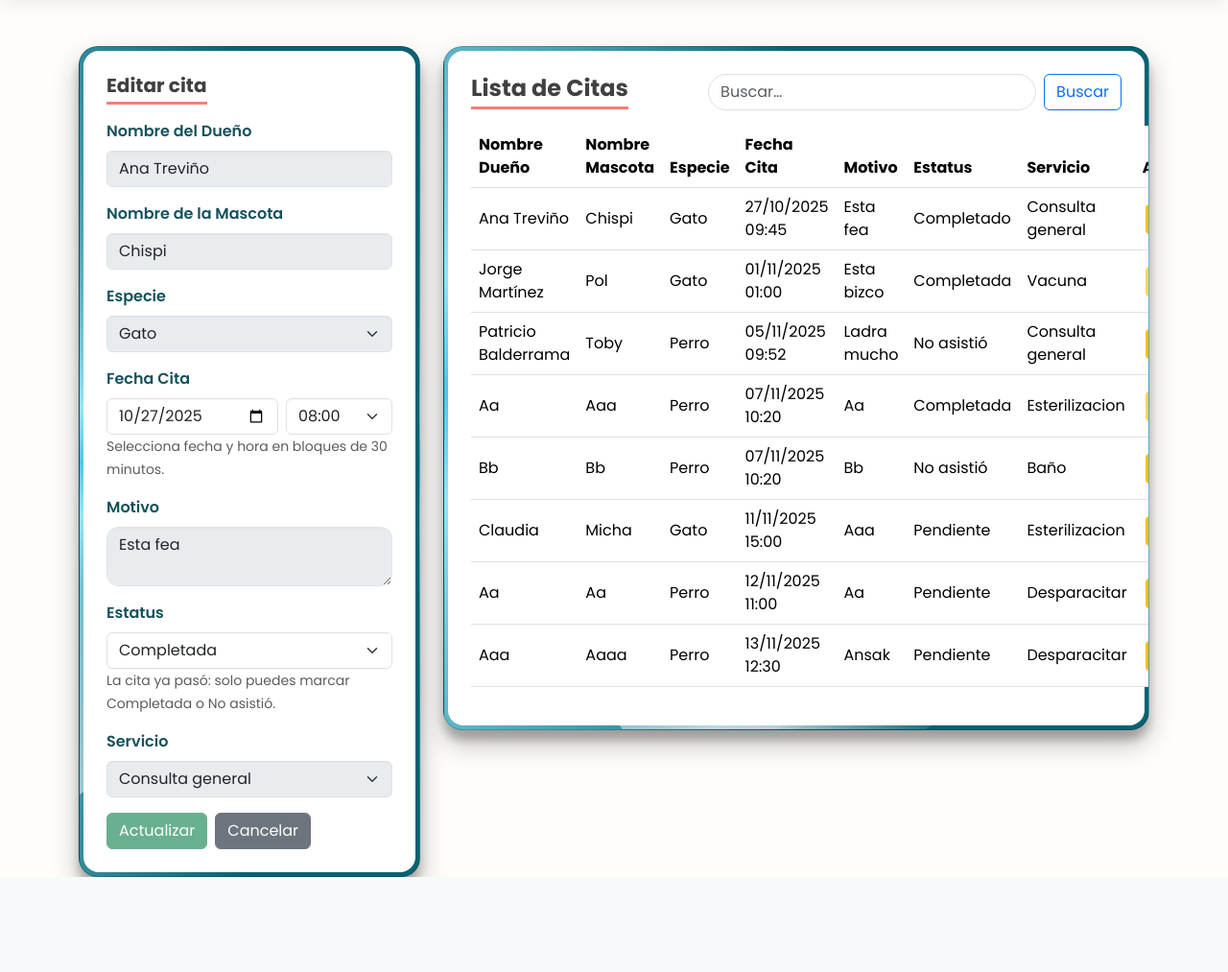
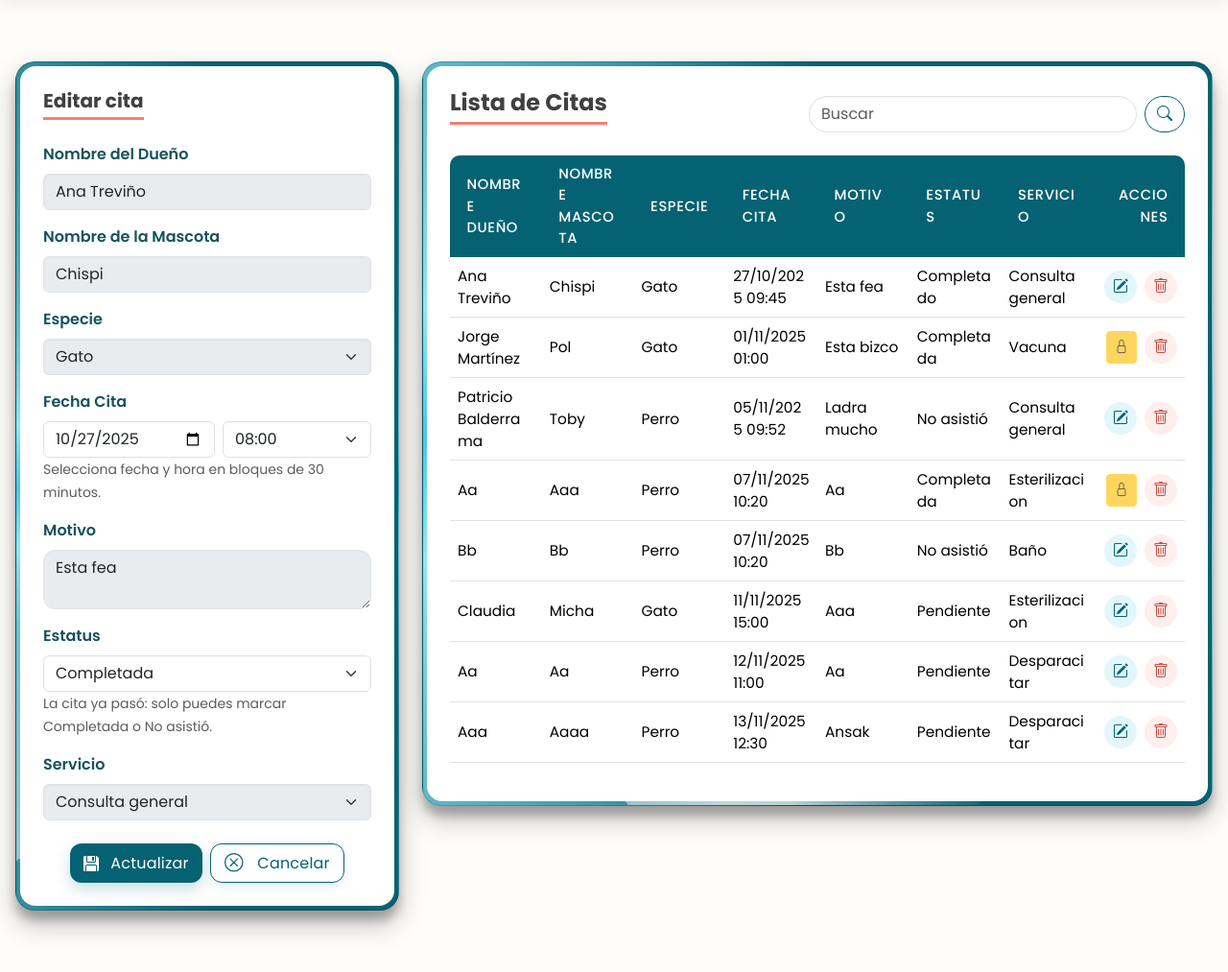
Before and after one commit to anagatuna/PIA_Eq1, a Django app: page /citas/6/ in a window 1280 px wide. Shown: the part 87-1100 px from the top of the page at 96% size. Before the commit the page ends 1001 px from the top, so only its background shows below. Run offline with Django 5.2, Linux system fonts and the light colour scheme; a user stored in the database is signed in; data comes from the database, SQL or seed files in the repository; both versions use the stored data as it was after the commit.

Commit message:
citas maso

```diff
--- a/veterinaria/app/static/css/panel.css
+++ b/veterinaria/app/static/css/panel.css
@@ -553,6 +553,8 @@ a.btn-clean {
   margin-bottom: 0;
   border-collapse: separate;
   border-spacing: 0;
+  table-layout: fixed;
+  width: 100%;
 }
 
 .thead {
@@ -662,6 +664,12 @@ a.btn-clean {
   color: #6c7a86 !important;
 }
 
+/* Esto está en tu CSS */
+.tabla-servicios .col-desc {
+  max-width: 520px;
+  overflow-wrap: anywhere;
+}
+
 /* Encabezado pegajoso en móvil para tablas largas */
 @media (max-width: 992px) {
   .table-responsive {
--- a/veterinaria/app/templates/citas.html
+++ b/veterinaria/app/templates/citas.html
@@ -12,13 +12,13 @@
     <body>
         {% include 'navbar-panel.html' %}
 
-    <main class="container mt-5">
+        <main class="container-fluid mt-5 mb-5 p-3">
             <div class="row g-4">
                 <!-- Columna izquierda: Formulario crear/editar -->
                 <div class="col-12 col-lg-4">
                     <div class="card glass-card">
                         <div class="card-body">
-                        <h5 class="card-title mb-3">
+                            <h5 class="card-title mb-4">
                                 {% if editando %}Editar cita{% else %}Crear cita{% endif %}
                             </h5>
 
@@ -131,14 +131,50 @@
                                     </select>
                                 </div>
 
-                            <div class="d-flex gap-2">
-                                <button type="submit" class="btn btn-success" {% if bloqueada_total or solo_estatus %}disabled{% endif %}>
-                                    {% if editando %}Actualizar{% else %}Guardar{% endif %}
+                                <div class="d-flex gap-2 justify-content-center mt-4">
+                                    <button type="submit" class="btn-save" {% if bloqueada_total or solo_estatus %}disabled{% endif %}>
+                                        <div class="svg-wrapper-1">
+                                            <div class="svg-wrapper">
+                                                <svg xmlns="http://www.w3.org/2000/svg" width="16" height="16"
+                                                    fill="currentColor" class="bi bi-floppy-fill" viewBox="0 0 16 16">
+                                                    <path
+                                                        d="M0 1.5A1.5 1.5 0 0 1 1.5 0H3v5.5A1.5 1.5 0 0 0 4.5 7h7A1.5 1.5 0 0 0 13 5.5V0h.086a1.5 1.5 0 0 1 1.06.44l1.415 1.414A1.5 1.5 0 0 1 16 2.914V14.5a1.5 1.5 0 0 1-1.5 1.5H14v-5.5A1.5 1.5 0 0 0 12.5 9h-9A1.5 1.5 0 0 0 2 10.5V16h-.5A1.5 1.5 0 0 1 0 14.5z" />
+                                                    <path
+                                                        d="M3 16h10v-5.5a.5.5 0 0 0-.5-.5h-9a.5.5 0 0 0-.5.5zm9-16H4v5.5a.5.5 0 0 0 .5.5h7a.5.5 0 0 0 .5-.5zM9 1h2v4H9z" />
+                                                </svg>
+                                            </div>
+                                        </div>
+                                        <span>{% if editando %}Actualizar{% else %}Guardar{% endif %}</span>
                                     </button>
                                     {% if editando %}
-                                <a href="{% url 'citas' %}" class="btn btn-secondary">Cancelar</a>
+                                    <a href="{% url 'citas' %}" class="btn-clean"><div class="svg-wrapper-1">
+                                            <div class="svg-wrapper">
+                                                <svg xmlns="http://www.w3.org/2000/svg" width="22" height="22"
+                                                    fill="currentColor" class="bi bi-x-circle" viewBox="0 0 18 18">
+                                                    <path
+                                                        d="M8 15A7 7 0 1 1 8 1a7 7 0 0 1 0 14m0 1A8 8 0 1 0 8 0a8 8 0 0 0 0 16" />
+                                                    <path
+                                                        d="M4.646 4.646a.5.5 0 0 1 .708 0L8 7.293l2.646-2.647a.5.5 0 0 1 .708.708L8.707 8l2.647 2.646a.5.5 0 0 1-.708.708L8 8.707l-2.646 2.647a.5.5 0 0 1-.708-.708L7.293 8 4.646 5.354a.5.5 0 0 1 0-.708" />
+                                                </svg>
+                                            </div>
+                                        </div>
+                                        <span>Cancelar</span>
+                                    </a>
                                     {% else %}
-                                <button type="reset" class="btn btn-outline-secondary">Limpiar</button>
+                                    <button type="reset" class="btn-clean" aria-label="Limpiar" id="btn-limpiar">
+                                        <div class="svg-wrapper-1">
+                                            <div class="svg-wrapper">
+                                                <!-- borrador -->
+                                                <svg xmlns="http://www.w3.org/2000/svg" viewBox="0 0 24 24" width="22"
+                                                    height="22" class="icon">
+                                                    <path
+                                                        d="M3.6 14.8l6.9-6.9a2 2 0 0 1 2.8 0l3.7 3.7a2 2 0 0 1 0 2.8l-4.9 4.9a2 2 0 0 1-1.4.6H6.4a2 2 0 0 1-1.4-.6l-1.4-1.4a2 2 0 0 1 0-2.8z" />
+                                                    <path d="M14.2 4.8l2-2 3.9 3.9-2 2z" />
+                                                </svg>
+                                            </div>
+                                        </div>
+                                        <span>Limpiar</span>
+                                    </button>
                                     {% endif %}
                                 </div>
                             </form>
@@ -151,15 +187,16 @@
                     <div class="card glass-card">
                         <div class="card-body">
                             <div class="d-flex justify-content-between align-items-center mb-3">
-                            <h4 class="m-0 card-title">Lista de Citas</h4>
+                                <h4 class="m-0 card-title mb-3">Lista de Citas</h4>
                                 <form class="d-flex" method="get" action="{% url 'citas' %}">
-                                <input class="form-control me-2" type="search" placeholder="Buscar…" name="q"
-                                    value="{{ request.GET.q|default_if_none:'' }}">
-                                <button class="btn btn-outline-primary" type="submit">Buscar</button>
+                                    <input class="form-control me-2" type="search" placeholder="Buscar" name="q"
+                                        value="{{ q }}">
+                                    <button class="btn btn-outline" type="submit"><i class="bi bi-search"></i></button>
                                 </form>
                             </div>
 
-                        <table class="table table-hover align-middle">
+                            <div class="table-responsive">
+                                <table class="table tabla-servicios align-middle">
                                     <thead>
                                         <tr>
                                             <th>Nombre Dueño</th>
@@ -179,13 +216,13 @@
                                             <td>{{ cita.nombre_mascota }}</td>
                                             <td>{{ cita.especie }}</td>
                                             <td>{{ cita.fecha_cita|date:"d/m/Y H:i" }}</td>
-                                    <td>{{ cita.motivo }}</td>
+                                            <td class="col-desc">{{ cita.motivo }}</td>
                                             <td>{{ cita.estatus }}</td>
                                             <td>{{ cita.servicio }}</td>
                                             <td class="text-end">
                                                 <div class="d-inline-flex gap-2">
                                                     {% if cita.estatus != 'Completada' %}
-                                            <a class="btn btn-warning btn-sm" href="{% url 'citas_edit' cita.id %}">
+                                                    <a class="btn-accion btn-edit" href="{% url 'citas_edit' cita.id %}">
                                                         <i class="bi bi-pencil-square"></i>
                                                     </a>
                                                     {% else %}
@@ -193,7 +230,7 @@
                                                         <i class="bi bi-lock"></i>
                                                     </button>
                                                     {% endif %}
-                                            <a class="btn btn-dark btn-sm" href="{% url 'citas_eliminar' cita.id %}"
+                                                    <a class="btn-accion btn-delete" href="{% url 'citas_eliminar' cita.id %}"
                                                         onclick="return confirm('¿Eliminar esta cita?')">
                                                         <i class="bi bi-trash"></i>
                                                     </a>
@@ -207,6 +244,7 @@
                                         {% endfor %}
                                     </tbody>
                                 </table>
+                            </div>
                         </div>
                     </div>
                 </div>
--- a/veterinaria/app/templates/servicios.html
+++ b/veterinaria/app/templates/servicios.html
@@ -12,7 +12,7 @@
 <body>
     {% include 'navbar-panel.html' %}
 
-    <main class="container mt-5">
+    <main class="container mt-5 mb-5 p-3">
         <div class="row g-4">
             <!-- Columna izquierda: Formulario crear/editar -->
             <div class="col-12 col-lg-4">
@@ -51,7 +51,6 @@
                                     aria-label="{% if editando %}Actualizar{% else %}Guardar{% endif %}">
                                     <div class="svg-wrapper-1">
                                         <div class="svg-wrapper">
-                                            <!-- nubecita (ok para Guardar) -->
                                             <svg xmlns="http://www.w3.org/2000/svg" width="16" height="16"
                                                 fill="currentColor" class="bi bi-floppy-fill" viewBox="0 0 16 16">
                                                 <path
```
Also changed, not shown: veterinaria/db.sqlite3. Lines whose indentation alone changed are shown as unchanged.
